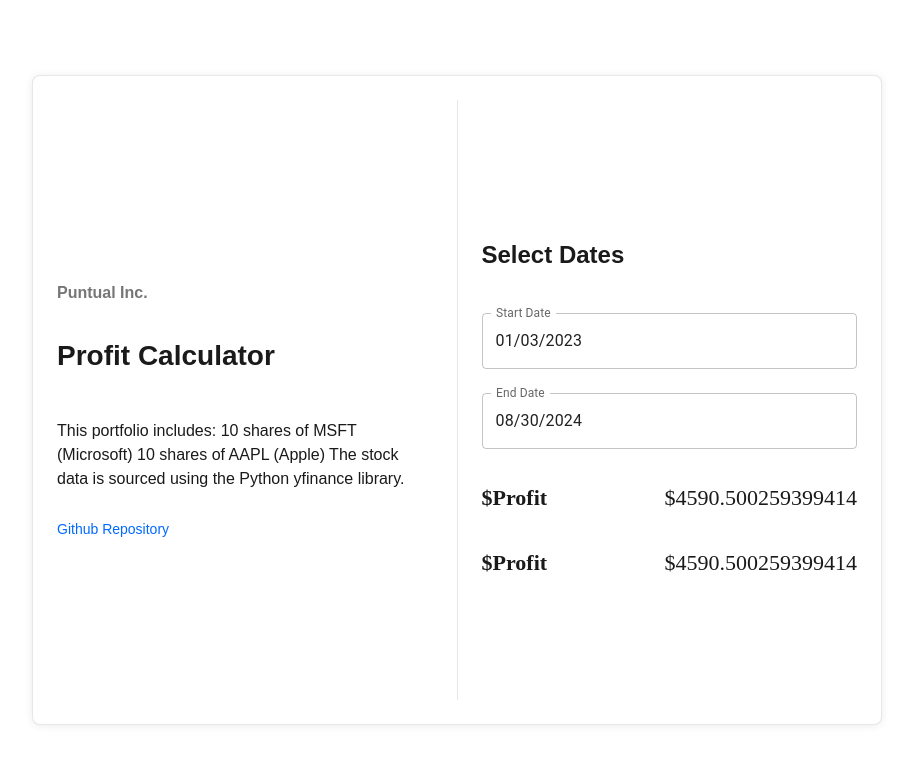
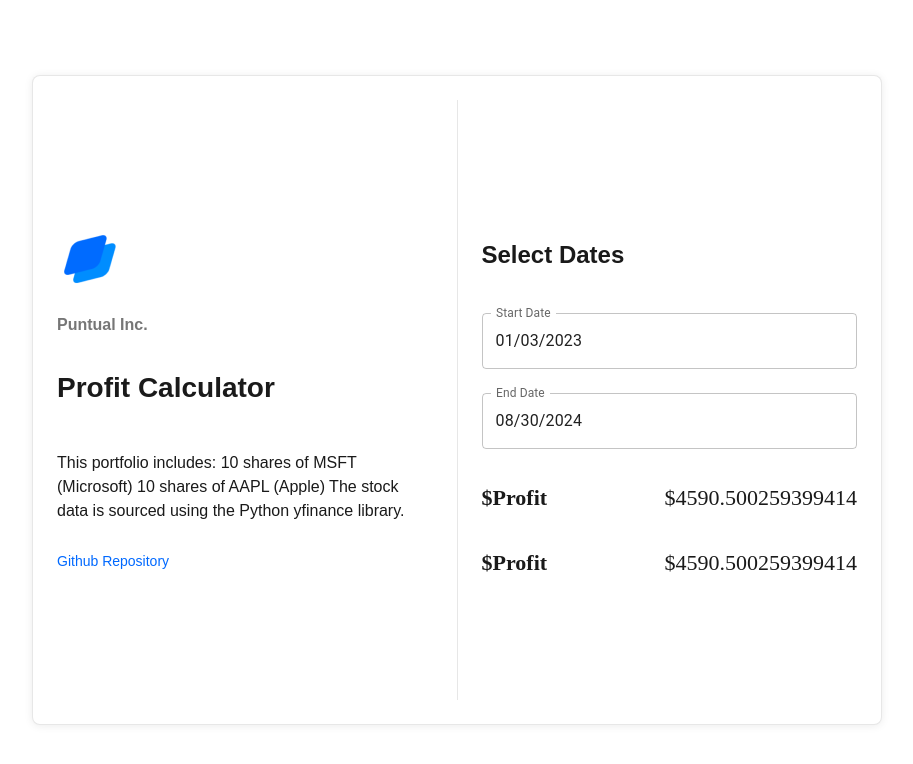
Before and after one commit to mosoriob/puntual, a React (Vite) app: page / in a window 1280 px wide. Shown: the top 764 px of the page, without its empty margins (183-1096 px from the left). Built offline with nearby package versions, Linux system fonts and the light colour scheme.

Commit message:
add: logo

```diff
--- a/src/ProfitCalculator/CardHeader.tsx
+++ b/src/ProfitCalculator/CardHeader.tsx
@@ -1,4 +1,5 @@
 import styled from 'styled-components';
+import logo from '../assets/logo.png';
 
 export const CardHeader = () => {
   const repositoryLink = 'https://github.com/mosoriob/puntual';
@@ -6,7 +7,8 @@
     <HeaderWrapper>
       <TopSection>
         <InfoContainer>
-          {/* <CompanyLogo src={logoSrc} alt={`${companyName} logo`} /> */}
+          <Image src={logo} className="logo react" alt="React logo" />
+
           <TitleWrapper>
             <CompanyName>Puntual Inc.</CompanyName>
             <MainTitle>Profit Calculator</MainTitle>
@@ -28,6 +30,11 @@
   width: 100%;
   flex-direction: column;
   justify-content: start;
+`;
+
+const Image = styled.img`
+  width: 64px;
+  height: 64px;
 `;
 
 const TopSection = styled.div`
```
Also changed, not shown: src/assets/logo.png (added).
